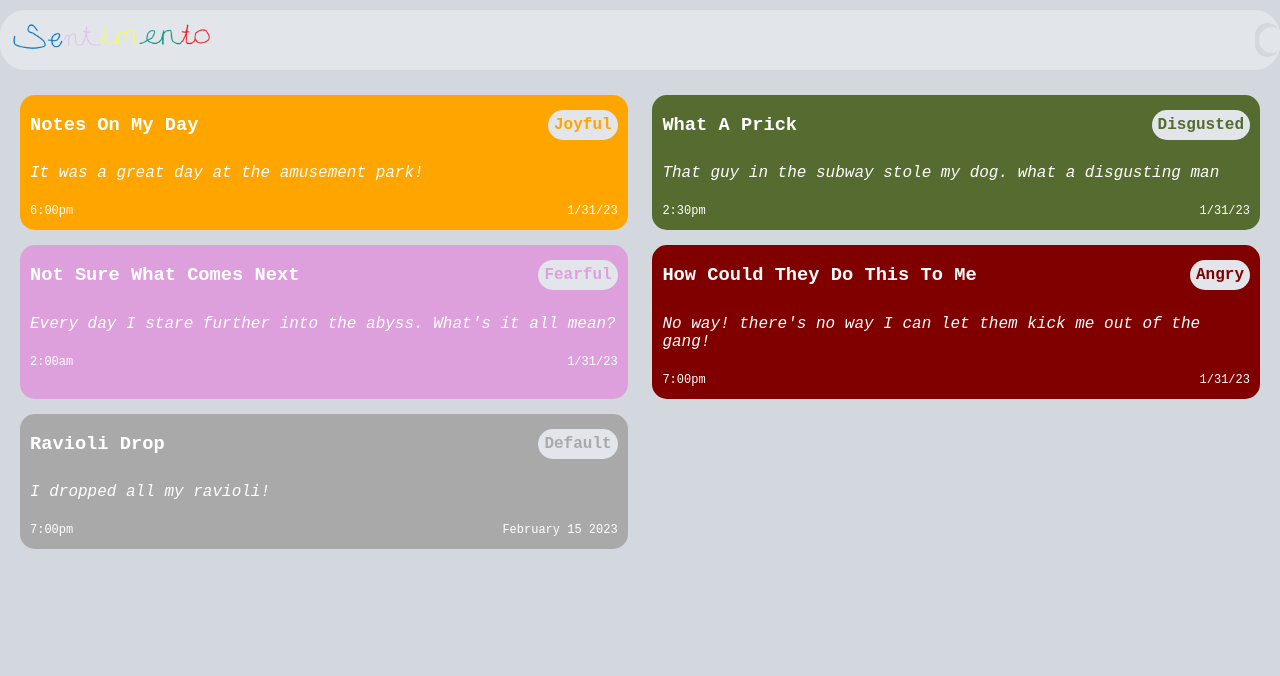
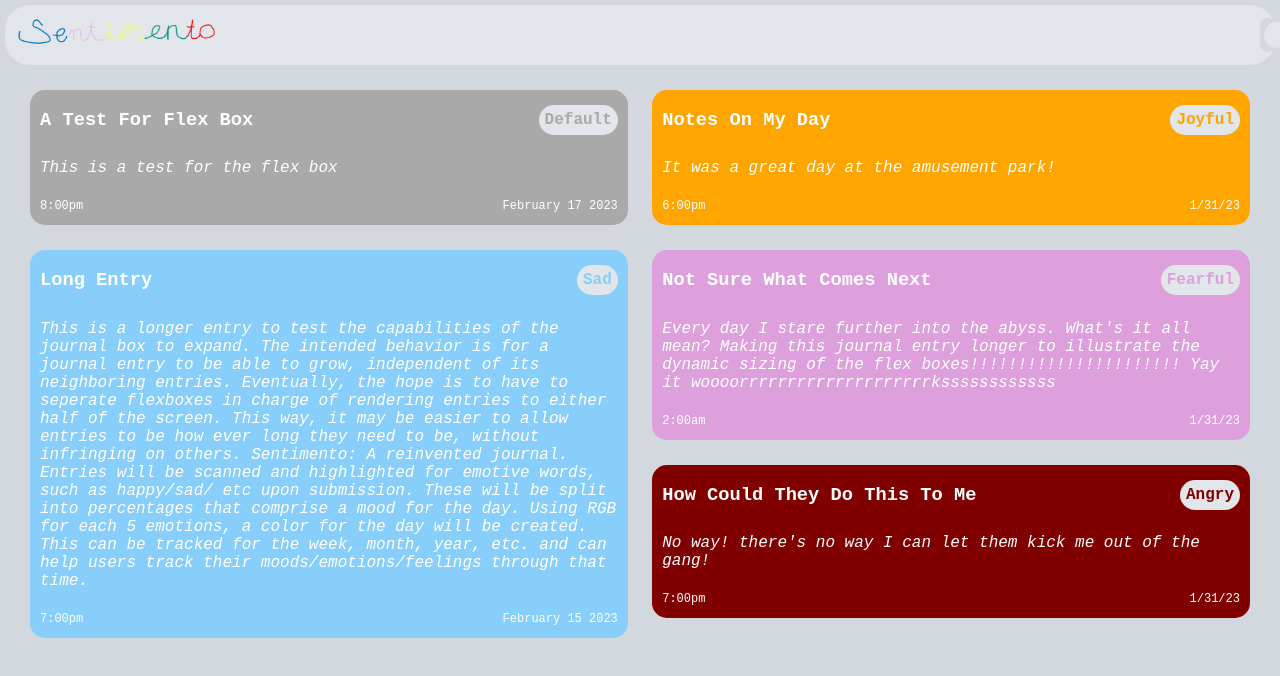
Before and after one commit to AnthonyLupica/Sentimento, a React (Vite) app in the folder vite-app/: page / in a window 1280 px wide. Shown: the top 676 px of the page. Built offline with nearby package versions, Linux system fonts and the light colour scheme.

Commit message:
Updating changes back to current

```diff
--- a/vite-app/src/App.jsx
+++ b/vite-app/src/App.jsx
@@ -12,15 +12,36 @@ import './styles/JournalEntry.css';
 export default function App() {
 
     return (
-        <div className="container">
+        <div className="TheContainerAboveAll">
             <NavBar />
 
-            <div className="JournalContainer">
-                <JournalEntry mood="Joyful" title="Notes on my Day" entry="It was a great day at the amusement park!" time="6:00pm" date="1/31/23" />
-                <JournalEntry mood="Disgusted" title="What a Prick" entry="That guy in the subway stole my dog. what a disgusting man" time="2:30pm" date="1/31/23" />
-                <JournalEntry mood="Fearful" title="Not sure what comes next" entry="Every day I stare further into the abyss. What's it all mean?" time="2:00am" date="1/31/23" />
-                <JournalEntry mood="Angry" title="How could they do this to me" entry="No way! there's no way I can let them kick me out of the gang!" time="7:00pm" date="1/31/23" />
-                <JournalEntry mood="Default" title="ravioli drop" entry="I dropped all my ravioli!" time="7:00pm" date="February 15 2023" />
+            <div className="JournalContainerContainer">
+                <div className="JournalContainerLeft">
+                    <JournalEntry mood="Default" title="A test for flex box" entry="This is a test for the flex box" time="8:00pm" date="February 17 2023" />
+                    <JournalEntry
+                        mood="Sad"
+                        title="Long Entry"
+                        entry="This is a longer entry to test the capabilities of the journal box to expand. The intended behavior is for a journal entry to
+                               be able to grow, independent of its neighboring entries. Eventually, the hope is to have to seperate flexboxes in charge of rendering entries
+                               to either half of the screen. This way, it may be easier to allow entries to be how ever long they need to be, without infringing on others.
+                               Sentimento: A reinvented journal. Entries will be scanned and highlighted for emotive words, such as happy/sad/ etc upon submission. These will be split
+                               into percentages that comprise a mood for the day. Using RGB for each 5 emotions, a color for the day will be created. This can be tracked for the week, month,
+                               year, etc. and can help users track their moods/emotions/feelings through that time."
+                        time="7:00pm"
+                        date="February 15 2023"
+                    />
+                </div>
+                <div className="JournalContainerRight">
+                    <JournalEntry mood="Joyful" title="Notes on my Day" entry="It was a great day at the amusement park!" time="6:00pm" date="1/31/23" />
+                    <JournalEntry
+                        mood="Fearful"
+                        title="Not sure what comes next"
+                        entry="Every day I stare further into the abyss. What's it all mean? Making this journal entry longer to illustrate the dynamic sizing of the flex boxes!!!!!!!!!!!!!!!!!!!!!! Yay it woooorrrrrrrrrrrrrrrrrrrrkssssssssssss"
+                        time="2:00am"
+                        date="1/31/23"
+                    />
+                    <JournalEntry mood="Angry" title="How could they do this to me" entry="No way! there's no way I can let them kick me out of the gang!" time="7:00pm" date="1/31/23" />
+                </div>
             </div>
         </div>
     );
--- a/vite-app/src/styles/JournalEntry.css
+++ b/vite-app/src/styles/JournalEntry.css
@@ -2,44 +2,55 @@
     JournalEntry.css includes any styles specific to the JournalEntry react component
 */
 
-/* div containing all journal entry components */
-.JournalContainer {
+
+/*
+    parents all flex box containers for journal entries (one for left and right verticals).
+    This should also be extensible in the event we wanted more than two columns of journals.
+    This would involve simply defining more containers to be parented by this div
+*/
+.JournalContainerContainer {
     /* defined as a flex container */
     display: flex;
-
-    /* flex items will wrap. AKA, not try to fit all in one row */
-    flex-wrap: wrap;
-
-    /* gap between rows */
-    row-gap: 15px;
-
-    /* gap between columns */
+    /* a small gap between each vertical section */
     column-gap: 2%;
 }
 
-/* div for a singular journal entry, parented by .JournalContainer */
-.JournalBox {
+/* flex box containers for all journal entry components */
+.JournalContainerLeft,
+.JournalContainerRight {
+    /* defined as a flex container */
+    display: flex;
     /*
-        specify that each child should take up some % width of the flex container.
-        this must add to 100%, in conjunction with column-gap
+        As there are only two items within the container,
+        we can specify that they take up all available room
+        (taking into account the column-gap) and that they may not
+        grow or shrink along the flex axis)
     */
     flex-basis: 49%;
+    flex-shrink: 0;
+    flex-grow: 0;
+    /* items which these boxes parent are flexed along the vertical axis */
+    flex-direction: column;
+    /* gap between journal entries */
+    row-gap: 25px;
+}
 
+/* div for a singular journal entry, parented by a .JournalContainer */
+.JournalBox {
     /* round the edges of a journal entry */
     border-radius: 15px;
+    /* height of auto allows the div to grow dynamically with the length of an entry */
+    height: auto;
 }
 
 /* container for a journal title and the emotion box */
 .Headerbox {
     /* defined as a flex container */
     display: flex;
-
     /* items (just two in this case) are evenly distributed */
     justify-content: space-between;
-
     /* the title and emotion box are centered with eachother */
     align-items: center;
-
     /* margin to match all other content within JournalBox */
     margin-left: 10px;
     margin-right: 10px;
@@ -49,10 +60,8 @@
 .Emotion--Display {
     /* round the edges of a journal entry */
     border-radius: 15px;
-
     /* padding between div and contained text */
     padding: 6px;
-
     /* default background color (before dark mode switch) */
     background-color: #e2e5e9;
 }
@@ -61,7 +70,6 @@
 .Emotion--Text {
     /* no margin between the text and the container */
     margin: 0px;
-
     /* same text font and style as the header */
     font-family: 'Courier New', Courier, monospace;
     font-weight: bold;
@@ -71,7 +79,6 @@
 .Journal--Header {
     /* auto capitalize each word of the header */
     text-transform: capitalize;
-
     /*
        first try to load the "Courier New" font, and if it's not available,
        to fall back to the "Courier" font, and finally to any monospace font available
@@ -85,10 +92,8 @@
 .Journal--Text {
     /* same text font as the header */
     font-family: 'Courier New', Courier, monospace;
-
     /* the text area should be italic */
     font-style: italic;
-
     /* and same margin */
     margin: 10px;
 }
--- a/vite-app/src/styles/NavBar.css
+++ b/vite-app/src/styles/NavBar.css
@@ -5,22 +5,17 @@
 /* style all navs directly, as we will only have one */
 nav {
     /* negative left and right margins to offset the padding on the body */
-    margin-left: -20px;
-    margin-right: -20px;
-    margin-top: -10px;
-
+    margin-left: -25px;
+    margin-right: -25px;
+    margin-top: -25px;
     /* margin from the navbar to the start of journal entries */
     margin-bottom: 25px;
-
     /* property for rounded corners of navbar */
     border-radius: 25px;
-
     /* defines navbar as a flexbox container for all children */
     display: flex;
-
     /* flex items are centered along the horizontal */
     align-items: center;
-
     /* height of the navbar */
     height: 60px;
 }
@@ -41,7 +36,6 @@ nav {
 .sentimento--logo {
     /* scaled to 200% of the container height. Intuitively makes no sense but looks right */
     height: 200%;
-
     /* margin from the left of the navbar */
     margin-left: 5px;
 }
--- a/vite-app/src/styles/index.css
+++ b/vite-app/src/styles/index.css
@@ -6,10 +6,8 @@
 body {
     /* the body has no margin */
     margin: 0px;
-
     /* but does have padding for its children */
-    padding: 20px;
-
+    padding: 30px;
     /* text color for the body */
     color: white;
 }
```
